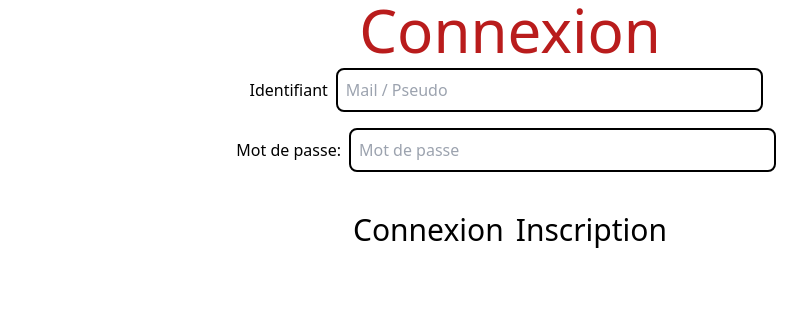
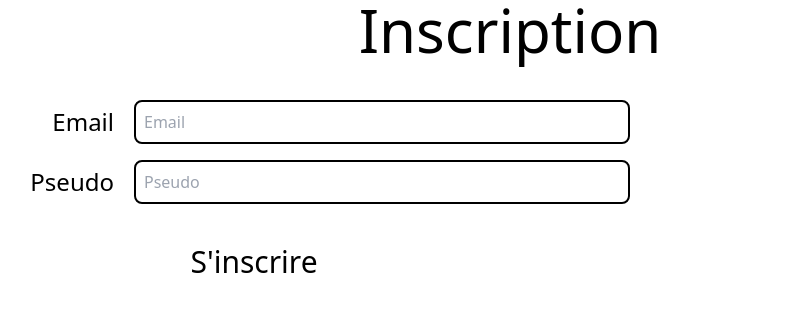
Before and after one commit to BryanFRD/T-YEP-600-LIL_11, a React (Vite) app in the folder frontend/: page / in a window 1280 px wide. Shown: the top 312 px of the page, without its empty margins (130-937 px from the left). Built offline with nearby package versions, Linux system fonts and the light colour scheme; the HTML template or start-up script is replaced by a standard one.

Commit message:
feat: add mapTest

```diff
--- a/frontend/src/App.tsx
+++ b/frontend/src/App.tsx
@@ -1,7 +1,7 @@
-import LoginPage from './components/Auth/loginPage'
+import SigninPage from './components/Auth/signinPage'
 
 function App() {
-  return <LoginPage />
+  return <SigninPage />
 }
 
 export default App
--- /dev/null
+++ b/frontend/src/components/Auth/signinPage.tsx
@@ -0,0 +1,65 @@
+import { useState } from 'react'
+
+import Button from './buttonComponent'
+import FormInputComponent from './formInputComponent'
+
+const SigninPage: React.FC = () => {
+  const [email, setEmail] = useState('')
+  const [pseudo, setPseudo] = useState('')
+
+  console.log('Email:', email)
+  console.log('Pseudo:', pseudo)
+
+  const handleSignIn = () => {
+    console.log('Navigate to sign up page')
+  }
+
+  const handleLogin = () => {}
+
+  return (
+    <div>
+      <h1 className="text-6xl text-center mb-8">Inscription</h1>
+      <form
+        onSubmit={e => {
+          e.preventDefault()
+          handleLogin()
+        }}
+        className="flex flex-col items-center justify-center w-3/5 h-full"
+      >
+        <div className="grid grid-cols-3 w-full justify-center items-center">
+          <label htmlFor="email" className="ms-auto me-3 text-2xl">
+            Email
+          </label>
+          <FormInputComponent
+            type="email"
+            name="email"
+            placeholder="Email"
+            onChange={e => setEmail(e.target.value)}
+            className="p-2 m-2 border-solid border-2 border-black rounded-lg col-span-2"
+          />
+        </div>
+        <div className="grid grid-cols-3 w-full justify-center items-center">
+          <label htmlFor="pseudo" className="ms-auto me-3 text-2xl">
+            Pseudo
+          </label>
+          <FormInputComponent
+            type="pseudo"
+            name="pseudo"
+            placeholder="Pseudo"
+            onChange={e => setPseudo(e.target.value)}
+            className="p-2 m-2 border-solid border-2 border-black rounded-lg col-span-2"
+          />
+        </div>
+        <div className="mt-8 justify-center gap-3">
+          <Button
+            className="text-3xl"
+            text="S'inscrire"
+            onClick={handleSignIn}
+          />
+        </div>
+      </form>
+    </div>
+  )
+}
+
+export default SigninPage
```
Also changed, not shown: frontend/src/assets/maps/mapTest/nature-paltformer-tileset-16x16.png (added), 1 other file (tests, documents, lock files or other folders).
